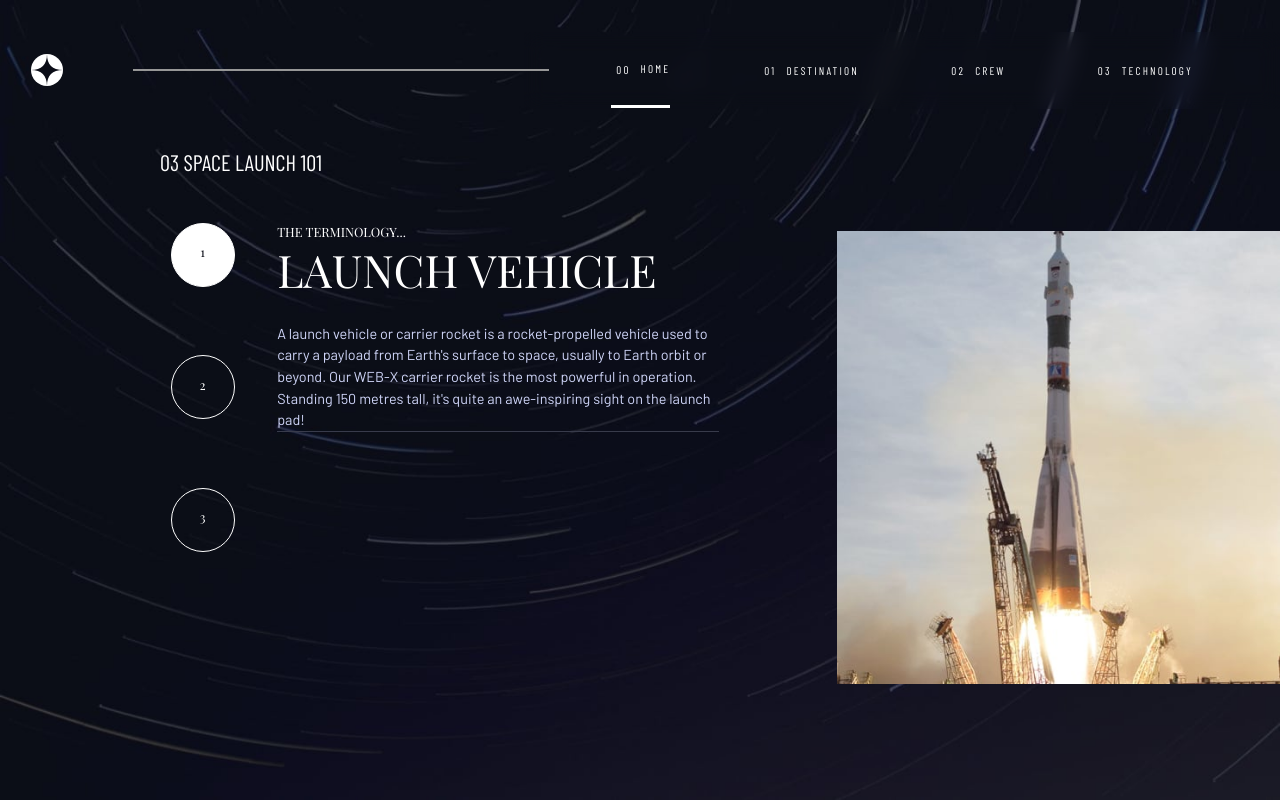
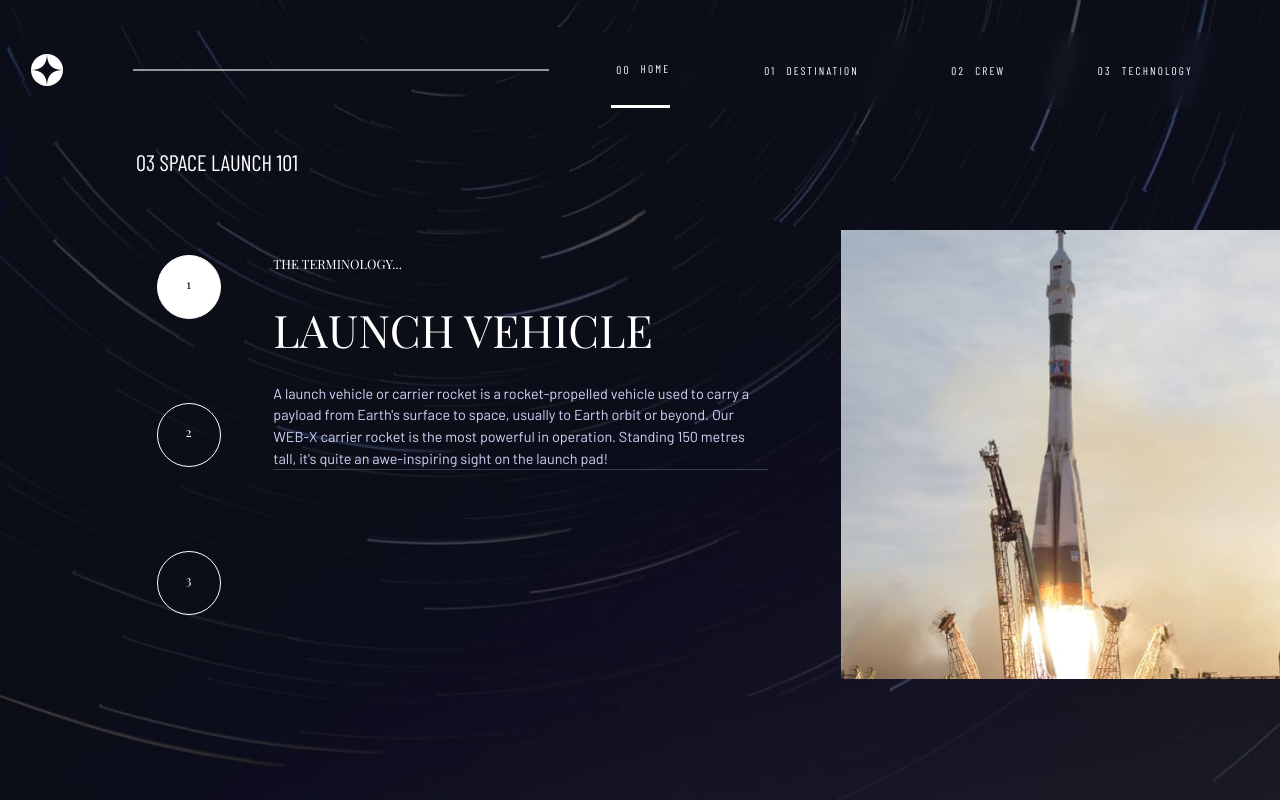
Before and after one commit to gomezjhon1022/space-tourism-website, a React (Create React App) app: page /space-tourism-website/technology in a window 1280 px wide. Built offline with nearby package versions, Linux system fonts and the light colour scheme.

Commit message:
Fix: Styles issue that caused technology view to display incorrectly on desktop

```diff
--- a/src/containers/Technology/Technology.scss
+++ b/src/containers/Technology/Technology.scss
@@ -2,7 +2,7 @@
 @use '../../styles/mixins.scss' as *;
 
 .technology__container {
-  height: calc(100% - 8.8rem);
+  height: calc(100% - 9.6rem);
   width: 100%;
   @include flexCenter(column, space-around, center);
   .technology__title {
@@ -69,20 +69,20 @@
   }
 }
 
-@media screen and (min-width: 1024px) {
+@media screen and (min-width: 1024px) and (max-width: 1269px) {
   .technology__container {
     @include flexCenter(row, center, center);
     .technology--left{
-      width: 60%;
+      width: 65%;
       height: 100%;
-      padding:5rem 0 0 20vh;
+      padding:5vh 0 0 10vh;
       @include flexCenter(column, start,start);
       .technology__title {
         font-size: 2.8rem;
       }
       .technology__container--desktop {
-        margin-top: 6rem;
-        height: 50%;
+        margin-top: 6vh;
+        height: 50vh;
         @include flexCenter(row,center,center);
         .technology__options {
           height: 100%;
@@ -109,6 +109,61 @@
       }
     }
     .technology--right{
+      width: 35%;
+      height: 100%;
+      @include flexCenter(row, end, center);
+      .technology__image {
+        height: 65%;
+        width: auto;
+        @include image;
+      }
+    }
+  }
+}
+
+@media screen and (min-width: 1070px) {
+  .technology__container {
+    @include flexCenter(row, center, center);
+    .technology--left{
+      width: 60%;
+      height: 100%;
+      padding:5rem 0 0 17vh;
+      @include flexCenter(column, start,start);
+      .technology__title {
+        font-size: 2.8rem;
+      }
+      .technology__container--desktop {
+        margin-top: 10vh;
+        height: 45vh;
+        @include flexCenter(row,center,center);
+        .technology__options {
+          height: 100%;
+          @include flexCenter(column,space-between,center);
+          .technology__option {
+            height: 8rem;
+            width: 8rem;
+          }
+        }
+        .information__container {
+          height: 100%;
+          padding-left: 4rem;
+          width: 240%;
+          .technology__name {
+            font-size: 5.6rem;
+            margin-top: 3.5vh;
+          }
+          .technology__text {
+            font-size: 1.8rem;
+            margin-top: 3rem;
+            padding-bottom: 0;
+            text-align: start;
+            line-height: 1.5;
+            width: 100%;
+          }
+        }
+      }
+    }
+    .technology--right{
       width: 40%;
       height: 100%;
       @include flexCenter(row, end, center);
```
